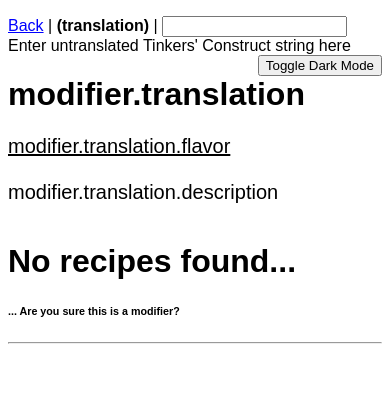
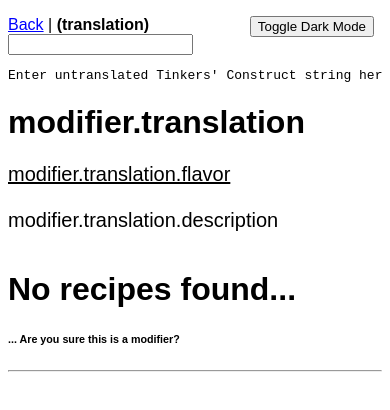
Before and after one commit to Toby222/tc3-recipe-webapp, a Next.js app: page /translation in a window 390 px wide. Shown: the top 410 px of the page. Built offline with nearby package versions, Linux system fonts and the light colour scheme.

Commit message:
Improve mobile feel

```diff
--- a/pages/[modifierId].tsx
+++ b/pages/[modifierId].tsx
@@ -51,7 +51,7 @@
         </Head>
         <ul id="headerBar">
           <Link href="/">Back</Link> |{" "}
-          <span style={{ fontWeight: "bold" }}>({modifierId})</span> |{" "}
+          <span style={{ fontWeight: "bold" }}>({modifierId})</span> <br />
           <input
             id="translationInput"
             ref={this.translationInput}
@@ -59,13 +59,14 @@
             onInput={() => {
               const label = this.translationInput.current?.labels?.item(0);
               if (!label) return;
-              label.textContent = getTranslation(
-                this.translationInput.current?.value ?? ""
-              );
+              (label.firstChild as HTMLPreElement).textContent =
+                getTranslation(this.translationInput.current?.value ?? "") ||
+                "Enter untranslated Tinkers' Construct string here";
             }}
-          />{" "}
+          />
+          <br />
           <label htmlFor="translationInput">
-            Enter untranslated Tinkers&apos; Construct string here
+            <pre>Enter untranslated Tinkers&apos; Construct string here</pre>
           </label>
           <ToggleDarkModeButtonComponent />
         </ul>
--- a/styles/style.css
+++ b/styles/style.css
@@ -30,6 +30,10 @@
 }
 
 #toggleDarkModeButton {
+  position: absolute;
+  right: 0;
+  top: 0;
+  margin: 16px;
   float: right;
 }
 
@@ -41,16 +45,14 @@
   justify-content: space-around;
 }
 
+#headerBar {
+  width: 100%;
+}
+
 .modifierDiv {
   flex: 1 1 auto;
   text-align: center;
   margin: 5px;
-}
-
-@media (min-width: 550px) {
-  .modifierDiv + .modifierDiv {
-    border-left: solid 1px var(--foreground-color);
-  }
 }
 
 .horizontal-rule {
@@ -61,6 +63,25 @@
 .json {
   font-size: 20px;
   filter: brightness(150%);
+}
+
+pre {
+  overflow-x: auto;
+}
+
+@media screen and (min-width: 550px) {
+  .modifierDiv + .modifierDiv {
+    border-left: solid 1px var(--foreground-color);
+  }
+}
+
+@media screen and (max-width: 550px) {
+  #indexDiv {
+    flex-direction: column;
+  }
+  .json {
+    font-size: 15px;
+  }
 }
 
 .json > .jsonString {
```
